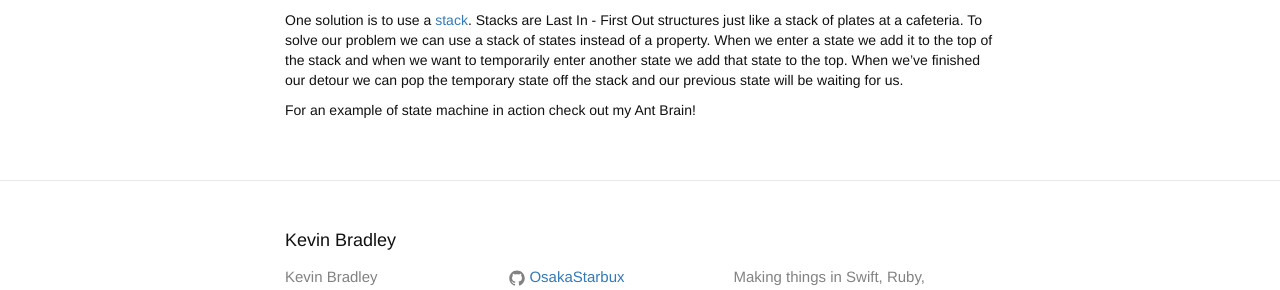
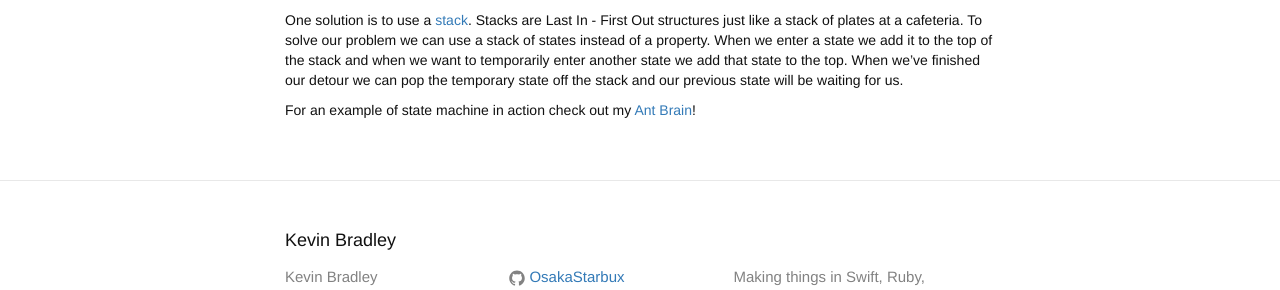
Before and after one commit to OsakaStarbux/OsakaStarbux.github.io, a Jekyll site: the page built from _posts/2018-11-23-finite-state-machines.markdown, in a window 1280 px wide. Shown: the part 1185-1475 px from the top of the page. Built offline with Jekyll 4.4.1, drawn with Linux system fonts in a browser that asks for light colours; part of the change alters nothing that is shown.

```diff
--- a/_posts/2018-11-23-finite-state-machines.markdown
+++ b/_posts/2018-11-23-finite-state-machines.markdown
@@ -38,4 +38,4 @@ An example of this might be a "pause menu" in a game or an AI state for a non-pl
 
 One solution is to use a [stack](https://en.wikipedia.org/wiki/Stack_(abstract_data_type)). Stacks are Last In - First Out structures just like a stack of plates at a cafeteria. To solve our problem we can use a stack of states instead of a property. When we enter a state we add it to the top of the stack and when we want to temporarily enter another state we add that state to the top. When we've finished our detour we can pop the temporary state off the stack and our previous state will be waiting for us.
 
-For an example of state machine in action check out my Ant Brain!
+For an example of state machine in action check out my [Ant Brain](https://github.com/OsakaStarbux/Finite-State-Machine-Ant-Brain)!
```
